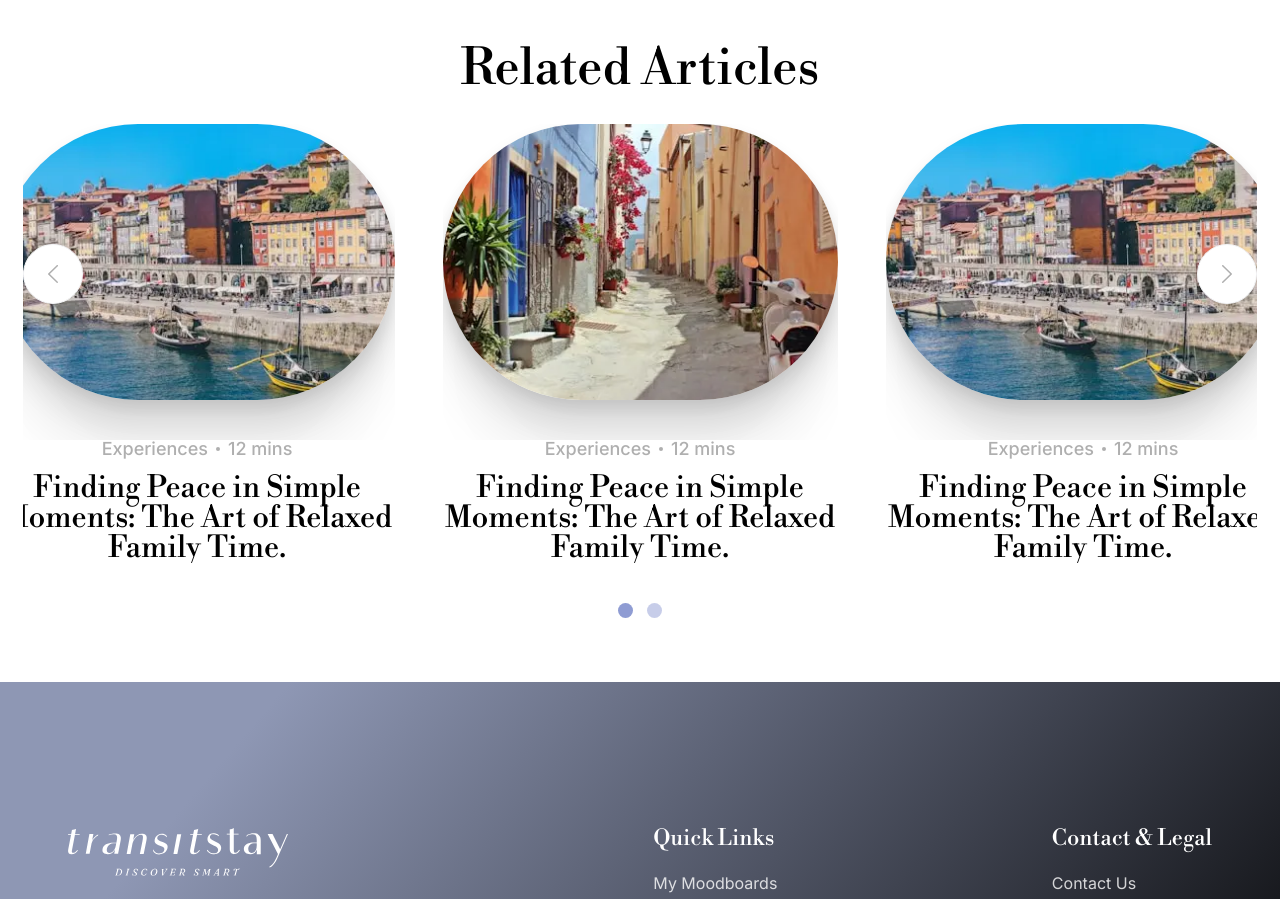
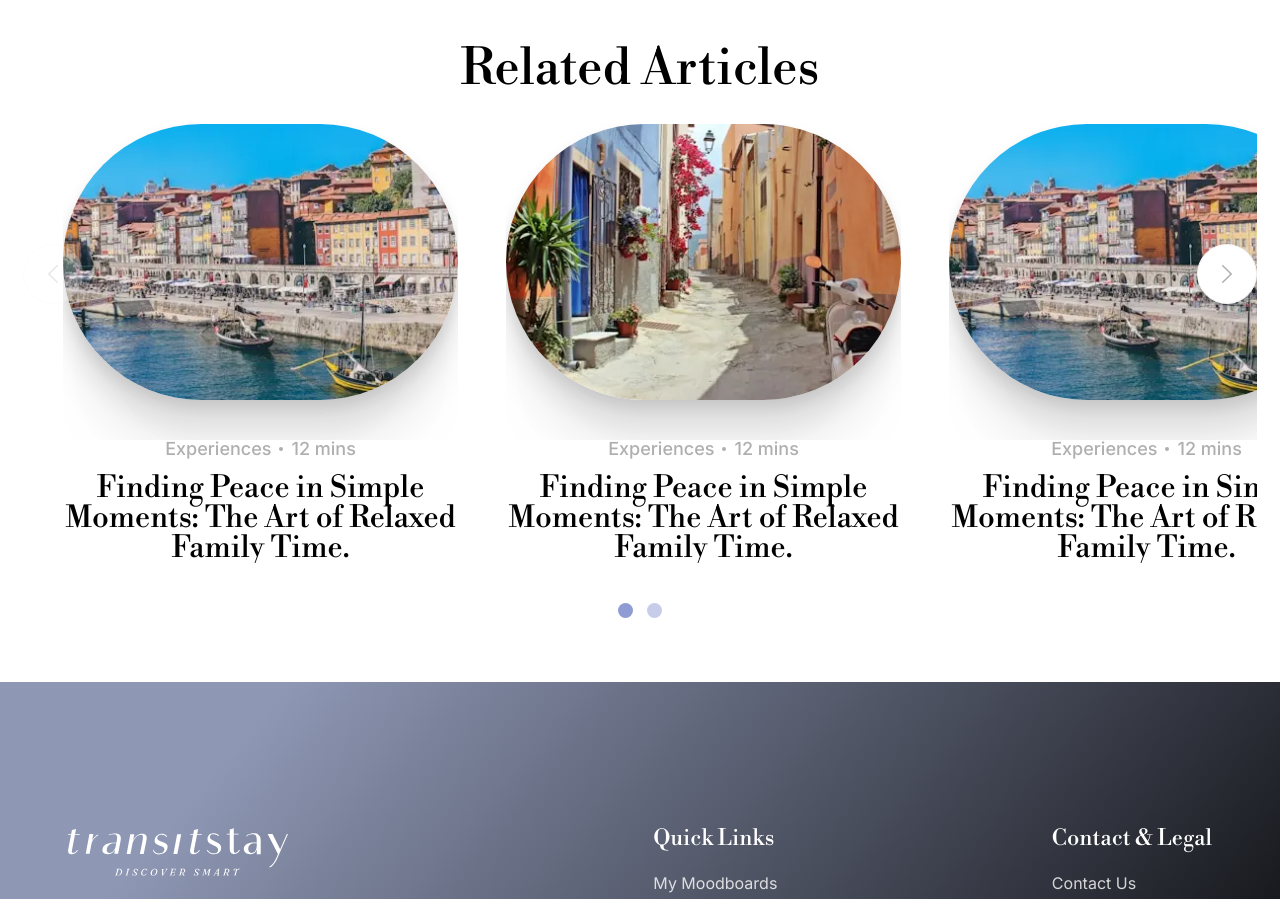
Before and after one commit to EssiJunior/photo-journey-landing, a Next.js app: page / in a window 1280 px wide. Shown: the part 5540-6439 px from the top of the page. Built offline with nearby package versions, Linux system fonts and the light colour scheme.

Commit message:
Added dynamism to Caroussel

```diff
--- a/app/page.tsx
+++ b/app/page.tsx
@@ -4,7 +4,7 @@ import Lens from "@/containers/Lens";
 import Marrakech from "@/containers/Marrakech";
 import SocialMedia from "@/containers/SocialMedia";
 import Closing from "@/containers/Closing";
-import RelatedErticles from "@/containers/RelatedErticles";
+import RelatedErticles from "@/containers/RelatedArticles";
 
 
 export default function Home() {
--- /dev/null
+++ b/containers/RelatedArticles.tsx
@@ -0,0 +1,89 @@
+"use client";
+
+import Image from "next/image";
+import { useState, useRef, useEffect, useCallback } from "react";
+import ArticleCard from "@/components/molecules/cards/ArticleCard";
+import { chevronLeft, chevronRight } from "@/public/assets";
+import Section from "@/components/molecules/Section";
+import { articles } from "@/utils/data";
+
+const CARDS_PER_PAGE = 3;
+const TOTAL_PAGES = Math.ceil(articles.length / CARDS_PER_PAGE);
+
+const RelatedArticles = () => {
+    const [currentPage, setCurrentPage] = useState(0);
+    const trackRef = useRef<HTMLDivElement>(null);
+
+    useEffect(() => {
+        const track = trackRef.current;
+        if (!track) return;
+        track.scrollTo({
+            left: currentPage * track.clientWidth,
+            behavior: "smooth",
+        });
+    }, [currentPage]);
+
+    const goTo = useCallback((page: number) => {
+        setCurrentPage(Math.max(0, Math.min(page, TOTAL_PAGES - 1)));
+    }, []);
+
+    const canGoPrev = currentPage > 0;
+    const canGoNext = currentPage < TOTAL_PAGES - 1;
+
+    return (
+        <Section heading={["Related Articles"]}>
+            <div className="overflow-hidden relative flex-center">
+                {/* Left Arrow */}
+                <button
+                    onClick={() => goTo(currentPage - 1)}
+                    disabled={!canGoPrev}
+                    className="absolute left-0 top-[120px] z-10 flex-center w-15 h-15 rounded-full bg-white border border-gray-100 transition-all duration-150 hover:shadow-lg disabled:opacity-30 disabled:cursor-not-allowed"
+                    aria-label="Previous"
+                >
+                    <Image src={chevronLeft} width={24} height={24} alt="Chevron Left" />
+                </button>
+
+                {/* Track — flex-shrink-0 on each card prevents squishing */}
+                <div
+                    ref={trackRef}
+                    className="flex gap-12 px-10 overflow-x-hidden w-full"
+                    style={{ scrollbarWidth: "none" }}
+                >
+                    {articles.map((article, i) => (
+                        <div key={i} className="shrink-0">
+                            <ArticleCard article={article} />
+                        </div>
+                    ))}
+                </div>
+
+                {/* Right Arrow */}
+                <button
+                    onClick={() => goTo(currentPage + 1)}
+                    disabled={!canGoNext}
+                    className="absolute right-0 top-[120px] z-10 flex items-center justify-center w-15 h-15 rounded-full bg-white shadow-md border border-gray-100 transition-all duration-150 hover:shadow-lg disabled:opacity-30 disabled:cursor-not-allowed"
+                    aria-label="Next"
+                >
+                    <Image src={chevronRight} width={24} height={24} alt="Chevron Right" />
+                </button>
+            </div>
+
+            {/* Dots */}
+            <div className="flex-center gap-3.5 mt-10">
+                {Array.from({ length: TOTAL_PAGES }).map((_, i) => (
+                    <button
+                        key={i}
+                        onClick={() => goTo(i)}
+                        aria-label={`Page ${i + 1}`}
+                        aria-current={i === currentPage ? "true" : undefined}
+                        className="transition-all duration-200 w-3.75 h-3.75 rounded-full"
+                        style={{
+                            background: i === currentPage ? "#8F9CD3" : "#8F9CD380",
+                        }}
+                    />
+                ))}
+            </div>
+        </Section>
+    );
+};
+
+export default RelatedArticles;
--- a/containers/RelatedErticles.tsx
+++ /dev/null
@@ -1,80 +0,0 @@
-"use client";
-
-import Image from "next/image";
-import { Article } from "@/props/components/molecules";
-import ArticleCard from "@/components/molecules/cards/ArticleCard";
-import { chevronLeft, chevronRight, thumb2, thumb8 } from "@/public/assets";
-import Section from "@/components/molecules/Section";
-
-const articles: Article[] = [
-    {
-        id: 1,
-        category: "Experiences",
-        readTime: "12 mins",
-        title: "Finding Peace in Simple Moments: The Art of Relaxed Family Time.",
-        image: thumb2,
-    },
-    {
-        id: 2,
-        category: "Experiences",
-        readTime: "12 mins",
-        title: "Finding Peace in Simple Moments: The Art of Relaxed Family Time.",
-        image: thumb8,
-    },
-    {
-        id: 3,
-        category: "Experiences",
-        readTime: "12 mins",
-        title: "Finding Peace in Simple Moments: The Art of Relaxed Family Time.",
-        image: thumb2,
-    }
-];
-
-const RelatedArticles = () => {
-
-    return (
-        <Section heading={["Related Articles"]}>
-            <div className="overflow-hidden relative flex-center">
-                <div
-                    className="absolute left-0 top-[120px] z-10 flex-center w-15 h-15 rounded-full bg-white border border-gray-100 transition-all duration-150 hover:shadow-lg"
-                    aria-label="Previous"
-                >
-                    <Image src={chevronLeft} width={24} height={24} alt="Chevron Left" />
-                </div>
-
-                <div className="flex gap-12 px-10">
-                    {articles.map((article, i) => (
-                        <ArticleCard
-                            key={`${i}`}
-                            article={article}
-                        />
-                    ))}
-                </div>
-
-                {/* Right Arrow */}
-                <div
-                    className="absolute right-0 top-[120px] z-10 flex items-center justify-center w-15 h-15 rounded-full bg-white shadow-md border border-gray-100 transition-all duration-150 hover:shadow-lg disabled:opacity-30 disabled:cursor-not-allowed"
-                    aria-label="Next"
-                >
-                    <Image src={chevronRight} width={24} height={24} alt="Chevron Left" />
-                </div>
-            </div>
-
-            {/* Dots */}
-            <div className="flex-center gap-3.5 mt-10">
-                {Array.from({ length: 2 }).map((_, i) => (
-                    <button
-                        key={i}
-                        aria-label={`Page ${i + 1}`}
-                        className="transition-all duration-200 w-3.75 h-3.75 rounded-full"
-                        style={{
-                            background: i === 0 ? "#8F9CD3" : "#8F9CD380",
-                        }}
-                    />
-                ))}
-            </div>
-        </Section>
-    );
-}
-
-export default RelatedArticles;
```
